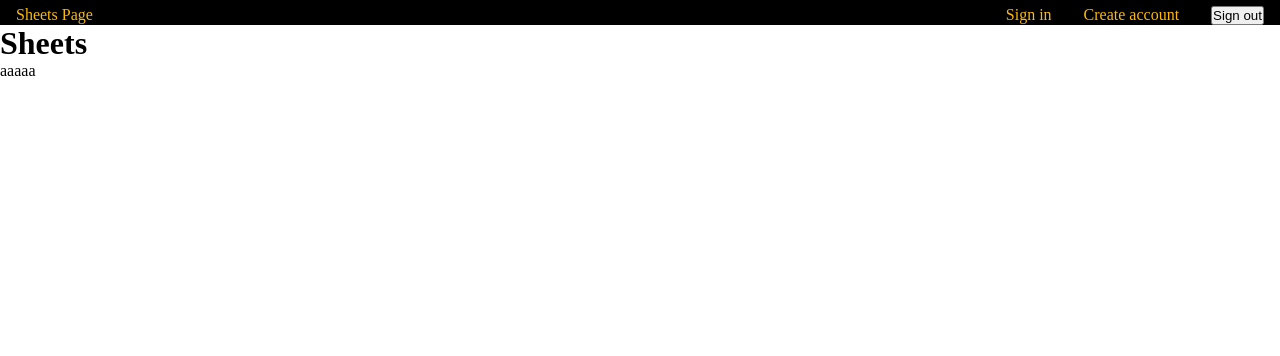
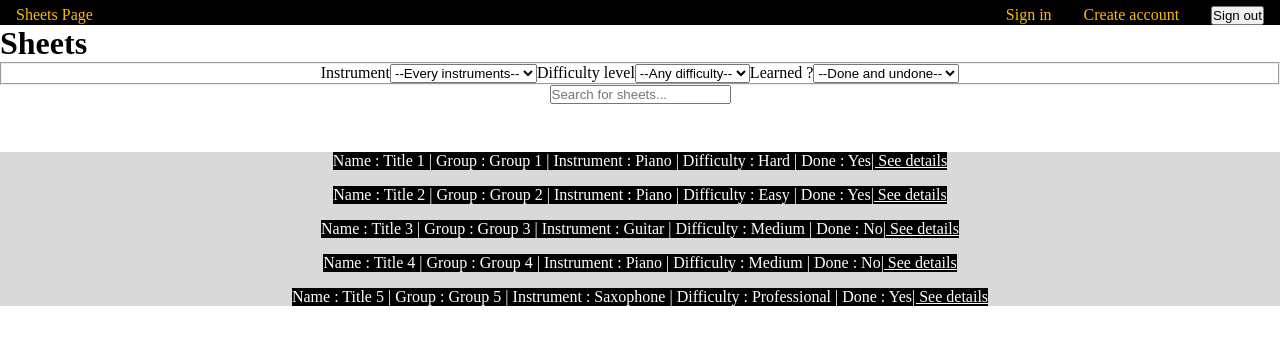
Before and after one commit to Marc-Rougagnou/MOD8-2232-GRB-Enzo-Riviere-Marius-Chevalier-Marc-Rougagnou, a Vue app in the folder Projet/: page /sheets in a window 1280 px wide. Shown: the part 338-694 px from the top of the page. Built offline with nearby package versions, Linux system fonts and the light colour scheme.

Commit message:
Begining of the sheets page with the list, search bar and filters

```diff
--- a/Projet/src/components/SheetItem.vue
+++ b/Projet/src/components/SheetItem.vue
@@ -1,9 +1,25 @@
 <script setup>
+    defineProps({
+        id: Number
+    })
 
 </script>
 
 <template>
+    <div class="item">
 
+        <slot name = "info">
+            No sheet information passed yet
+        </slot>
+
+    <router-link :to= "'/sheet-detail/' + id">
+        <slot name="details">
+            No sheet information passed yet
+        </slot>
+
+    </router-link>
+
+</div>
 </template>
 
 <style scoped>
--- /dev/null
+++ b/Projet/src/pages/AddSheetPage.vue
@@ -0,0 +1,13 @@
+<script setup>
+    import SheetForm from "../components/SheetForm.vue";
+
+</script>
+
+<template>
+  <h1>Log In</h1>
+  <SheetForm button_text="Add a sheet"></SheetForm>
+</template>
+
+<style scoped>
+
+</style>
--- /dev/null
+++ b/Projet/src/pages/SheetDetailPage.vue
@@ -0,0 +1,12 @@
+<script setup>
+
+</script>
+
+<template>
+  <h1>Sheet Detail</h1>
+
+</template>
+
+<style scoped>
+
+</style>
--- a/Projet/src/pages/SheetsPage.vue
+++ b/Projet/src/pages/SheetsPage.vue
@@ -1,13 +1,100 @@
 <script setup>
+import { computed, ref } from "vue";
+import SheetItem from "../components/SheetItem.vue";
+import { state } from "../store.js";
+
+let input = ref("");
+let selectedInstrument = ref("");
+let selectedDifficulty = ref("");
+let selectedDone = ref("");
+
+
+const filteredList = computed(() => {
+  return state.sheets.filter((sheet) =>
+    (sheet.title.toLowerCase().includes(input.value.toLowerCase()) ||
+     sheet.group.toLowerCase().includes(input.value.toLowerCase())) &&
+    (sheet.instruments.toLowerCase().includes(selectedInstrument.value.toLowerCase())) &&
+    (sheet.difficulty.toLowerCase().includes(selectedDifficulty.value.toLowerCase())) &&
+    (sheet.done.toLowerCase().includes(selectedDone.value.toLowerCase()))
+  );
+});
 
 </script>
 
 <template>
   <h1>Sheets</h1>
-  aaaaa
 
+  <main>
+
+    <fieldset>
+
+      <label for="instru">Instrument</label>
+      <select name="instru" id="instru" v-model="selectedInstrument">
+          <option value="">--Every instruments--</option>
+          <option value="Saxophone">Saxophone</option>
+          <option value="Piano">Piano</option>
+          <option value="Guitar">Guitar</option>
+          <option value="Drums">Drums</option>
+      </select>
+
+      <label for="difficulty">Difficulty level</label>
+      <select name="difficulty" id="difficulty" v-model="selectedDifficulty">
+          <option value="">--Any difficulty--</option>
+          <option value="Easy">1</option>
+          <option value="Medium">2</option>
+          <option value="Hard">3</option>
+          <option value="Professional">4</option>
+      </select>
+
+      <label for="done">Learned ?</label>
+      <select name="done" id="done" v-model="selectedDone">
+          <option value="">--Done and undone--</option>
+          <option value="Yes">Done</option>
+          <option value="No">Undone</option>
+      </select>
+
+    </fieldset>
+
+    <input type="text" placeholder="Search for sheets..." v-model="input"/>
+
+      <ul>
+          <li  v-for="sheet in filteredList" :key="sheet.id">
+                  <SheetItem :id="sheet.id" class="link">
+                    <template #info>
+                      {{ "Name : " + sheet.title + " | Group : " + sheet.group + " | Instrument : " + sheet.instruments + " | Difficulty :  " + sheet.difficulty + " | Done : " + sheet.done}}
+                    </template>
+                    <p>" "</p>
+                    <template #details>| See details</template>
+
+                  </SheetItem>
+          </li>
+      </ul>
+
+
+  </main>
 </template>
 
 <style>
+main{
+  text-align: center;
+}
 
+ul{
+  background-color: #D9D9D9;
+  margin-top: 3rem;
+  margin-left: auto;
+  margin-right: auto;
+  list-style: none;
+}
+li{
+  background-color: black;
+  color: white;
+  width: fit-content;
+  margin-left: auto;
+  margin-right: auto;
+  margin-top: 1rem;
+}
+li a{
+  color: white;
+}
 </style>
--- a/Projet/src/router/index.js
+++ b/Projet/src/router/index.js
@@ -3,6 +3,8 @@ import Home from '../pages/HomePage.vue'
 import SignIn from '../pages/LogInPage.vue'
 import CreateAccount from '../pages/CreateAccountPage.vue'
 import Sheets from '../pages/SheetsPage.vue'
+import SheetDetail from '../pages/SheetDetailPage.vue'
+import AddSheet from '../pages/AddSheetPage.vue'
 
 const router = createRouter({
   history: createWebHistory(import.meta.env.BASE_URL),
@@ -28,9 +30,14 @@ const router = createRouter({
       component: Sheets
     },
     {
-      path:'/sheets/:id',
-      name: 'Sheet',
-      component: Sheets
+      path:'/sheet-detail/:id',
+      name: 'SheetDetail',
+      component: SheetDetail
+    },
+    {
+      path: '/add-sheets',
+      name: 'AddSheet',
+      component: AddSheet
     }
   ]
 })
--- a/Projet/src/store.js
+++ b/Projet/src/store.js
@@ -1,43 +1,51 @@
-import { reactive } from 'vue';
+import { reactive, ref } from 'vue';
 
-const state = reactive({
+export let sheet_id = ref(0);
+
+export const state = reactive({
     sheets: [
         {
-            id: 1,
+            id: sheet_id.value++,
             title: 'Title 1',
             group: 'Group 1',
-            difficulty: 'Easy',
+            difficulty: 'Hard',
             instruments: 'Piano',
+            done: 'Yes',
         },
         {
-            id: 2,
+            id: sheet_id.value++,
             title: 'Title 2',
             group: 'Group 2',
             difficulty: 'Easy',
             instruments: 'Piano',
+            done: 'Yes',
         },
         {
-            id: 3,
+            id: sheet_id.value++,
             title: 'Title 3',
             group: 'Group 3',
-            difficulty: 'Easy',
-            instruments: 'Piano',
+            difficulty: 'Medium',
+            instruments: 'Guitar',
+            done: 'No',
         },
         {
-            id: 4,
+            id: sheet_id.value++,
             title: 'Title 4',
             group: 'Group 4',
-            difficulty: 'Easy',
+            difficulty: 'Medium',
             instruments: 'Piano',
+            done: 'No',
+
+        },
+        {
+            id: sheet_id.value++,
+            title: 'Title 5',
+            group: 'Group 5',
+            difficulty: 'Professional',
+            instruments: 'Saxophone',
+            done: 'Yes',
         }
-    ],
-    sheet: {
-        id: 0,
-        title: '',
-        group: '',
-        difficulty: 0,
-        instruments: '',
-    }
+    ]
 });
 
 
```
Also changed, not shown: Projet/src/components/SheetForm.vue (+31 -1 lines).
